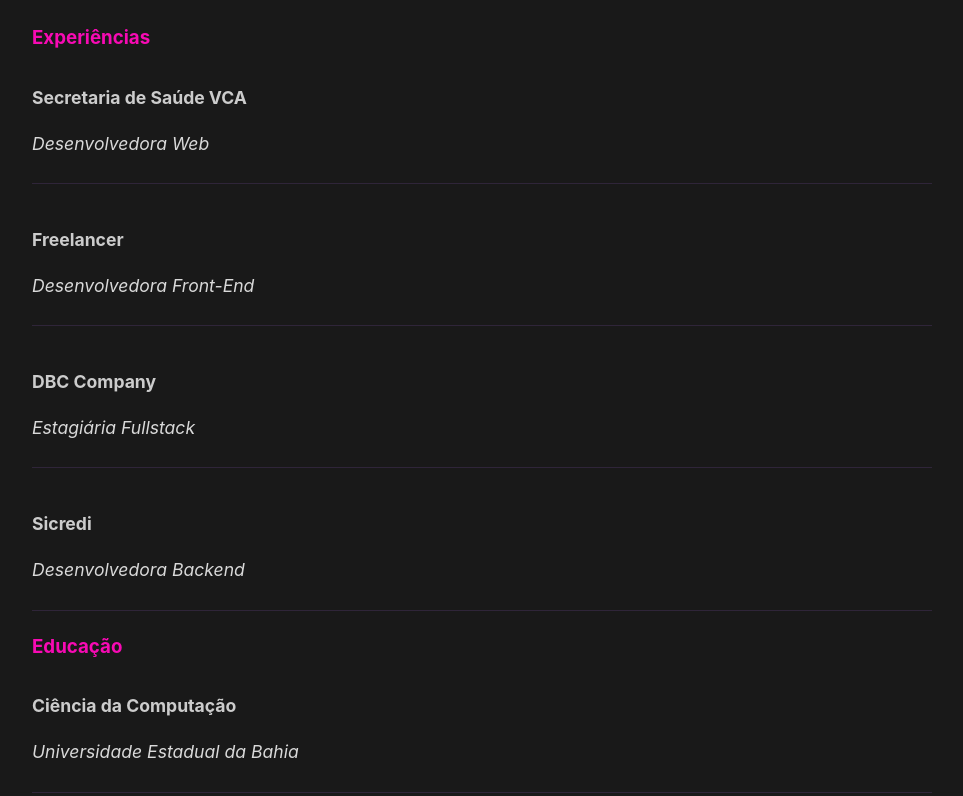
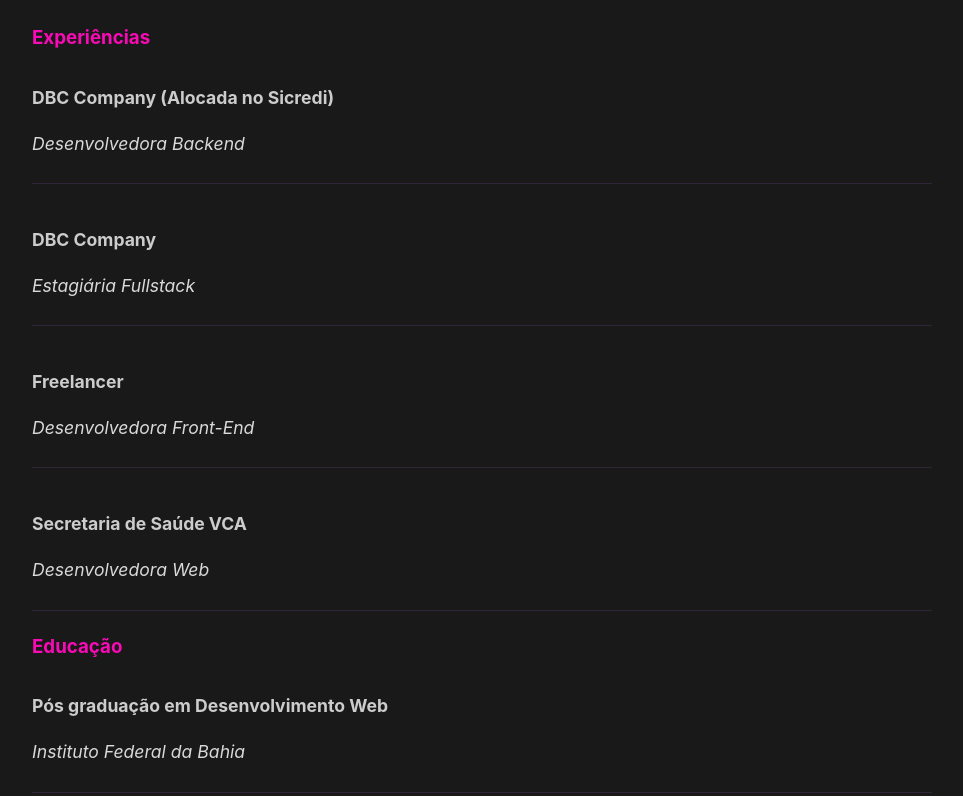
Before and after one commit to tarciana23/portifolio-tarciana, a React (Vite) app: page /sobre in a window 1280 px wide. Shown: the part 324-1120 px from the top of the page, without its empty margins (158-1121 px from the left). Built offline with nearby package versions, Linux system fonts and the light colour scheme.

Commit message:
fix: ajustes nos links

```diff
--- a/src/App.tsx
+++ b/src/App.tsx
@@ -14,7 +14,6 @@
   flex-direction: column;
   min-height: 100vh;
   transition: box-shadow 0.5s ease;
-  cursor: pointer;
 
   &:hover {
     box-shadow: 0 0 8px 2px var(--linear-color-third),
--- a/src/Pages/Inicio/index.tsx
+++ b/src/Pages/Inicio/index.tsx
@@ -77,7 +77,6 @@
   }
 `;
 
-
 export const ContainerLinks = styled.div`
   display: inline-flex;
   gap: 0.5em;
@@ -141,11 +140,14 @@
             <p>
               Olá!
               <br /> Sou a Tarciana,
-            <br /> Desenvolvedora FullStack <Destaque>(Java e React)</Destaque>
+              <br /> Desenvolvedora FullStack{" "}
+              <Destaque>(Java e React)</Destaque>
             </p>
           </ApresentacaoEstilizada>
           <FotoEstilizada>
+            <LinkSemEstilo to="/Contato">
               <img src={foto} />
+            </LinkSemEstilo>
           </FotoEstilizada>
         </SecaoEstilizada>
       </LinkSemEstilo>
--- a/src/Pages/SobreMim/index.tsx
+++ b/src/Pages/SobreMim/index.tsx
@@ -11,7 +11,8 @@
 const Bloco = styled.div`
   margin-bottom: 1.5em;
 
-  h2, h3 {
+  h2,
+  h3 {
     color: var(--linear-color-third);
     margin-bottom: 0.5em;
   }
@@ -38,7 +39,6 @@
   }
 `;
 
-
 export default function SobreMim() {
   return (
     <SecaoSobre>
@@ -48,8 +48,8 @@
           <p>
             Sou graduada em Ciência da Computação e atuo como desenvolvedora
             fullstack, com foco em React no front-end e Java no back-end. Tenho
-          facilidade em aprender novas tecnologias, sou proativa na resolução de
-          problemas e comprometida com a entrega de soluções eficientes,
+            facilidade em aprender novas tecnologias, sou proativa na resolução
+            de problemas e comprometida com a entrega de soluções eficientes,
             escaláveis e de alta qualidade.
           </p>
         </Bloco>
@@ -59,20 +59,20 @@
         <Bloco>
           <h3>Experiências</h3>
           <Item>
-          <p>Secretaria de Saúde VCA</p>
-          <p>Desenvolvedora Web</p>
+            <p>DBC Company (Alocada no Sicredi)</p>
+            <p>Desenvolvedora Backend</p>
+          </Item>
+          <Item>
+            <p>DBC Company</p>
+            <p>Estagiária Fullstack</p>
           </Item>
           <Item>
             <p>Freelancer</p>
             <p>Desenvolvedora Front-End</p>
           </Item>
           <Item>
-          <p>DBC Company</p>
-          <p>Estagiária Fullstack</p>
-        </Item>
-        <Item>
-          <p>Sicredi</p>
-          <p>Desenvolvedora Backend</p>
+            <p>Secretaria de Saúde VCA</p>
+            <p>Desenvolvedora Web</p>
           </Item>
         </Bloco>
       </FadeInSection>
@@ -80,6 +80,10 @@
       <FadeInSection>
         <Bloco>
           <h3>Educação</h3>
+          <Item>
+            <p>Pós graduação em Desenvolvimento Web</p>
+            <p>Instituto Federal da Bahia</p>
+          </Item>
           <Item>
             <p>Ciência da Computação</p>
             <p>Universidade Estadual da Bahia</p>
```
Lines whose indentation alone changed are shown as unchanged.
